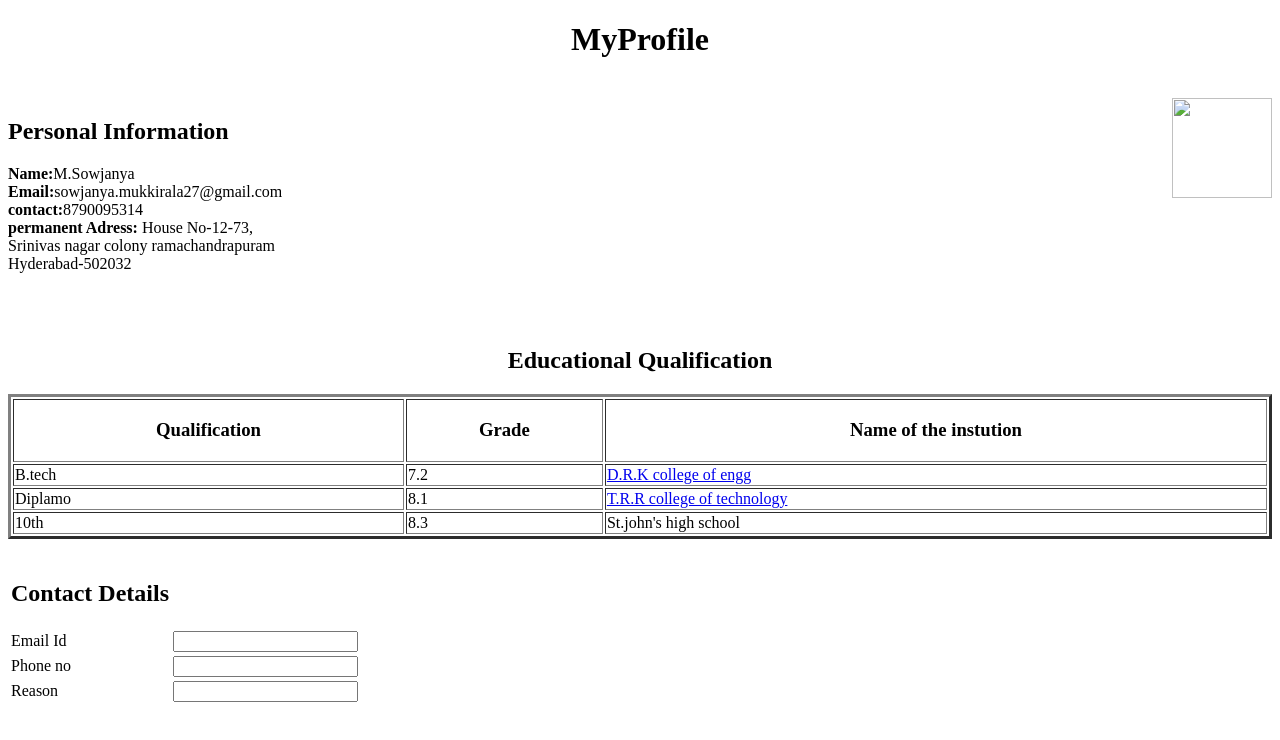
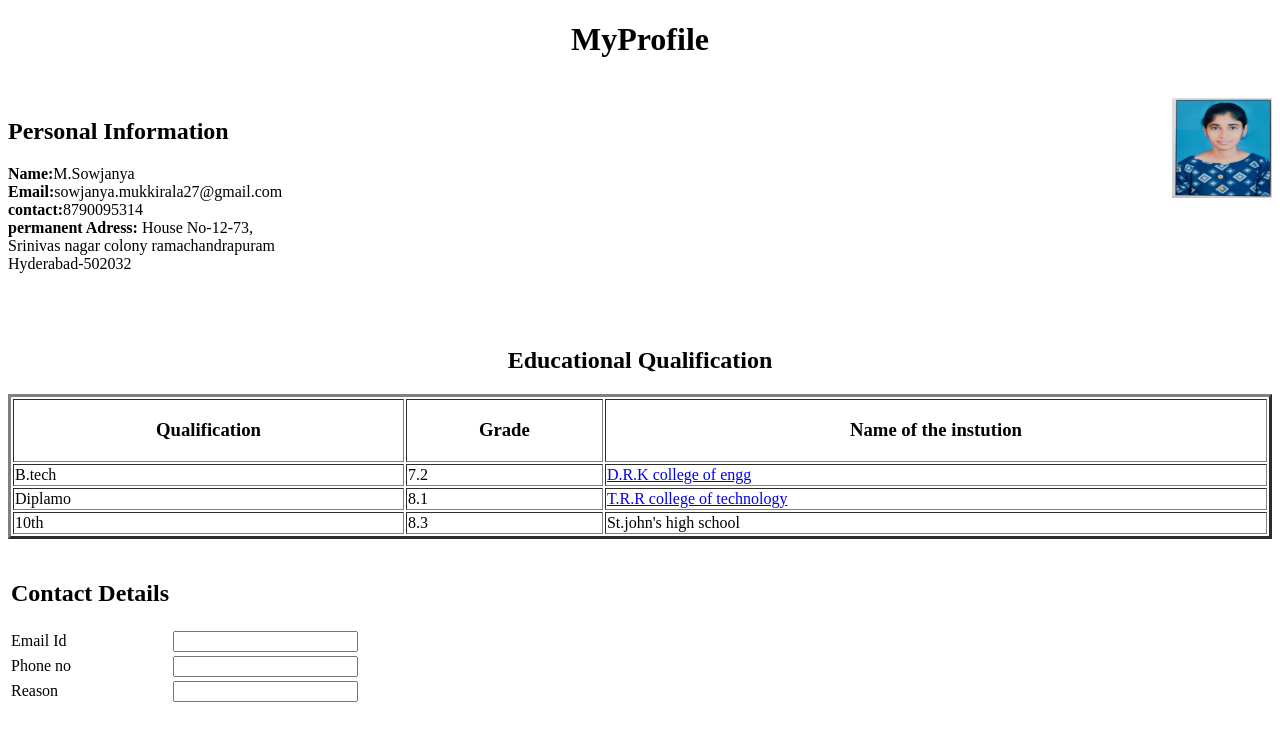
Before and after one commit to sowjanyamukkirala/portfolio, a plain HTML site: page index.html in a window 1280 px wide. Drawn offline with Linux system fonts and the light colour scheme; files whose address does not match are found by name.

Commit message:
index.html

```diff
--- a/index.html
+++ b/index.html
@@ -8,7 +8,7 @@
         <header>
             <center><h1>MyProfile</h1></center><br>
 
-            <img src="..\sowjanya\sowjanya@.jpg" align="right" width="100" height="100"></img>
+            <img src="file:///C:/Users/SOWJANYA/Desktop/sowjanya/sowjanya@.jpg" align="right" width="100" height="100"></img>
 
         <h2>Personal Information</h2>
         <td><B>Name:</B>M.Sowjanya<br>
```
